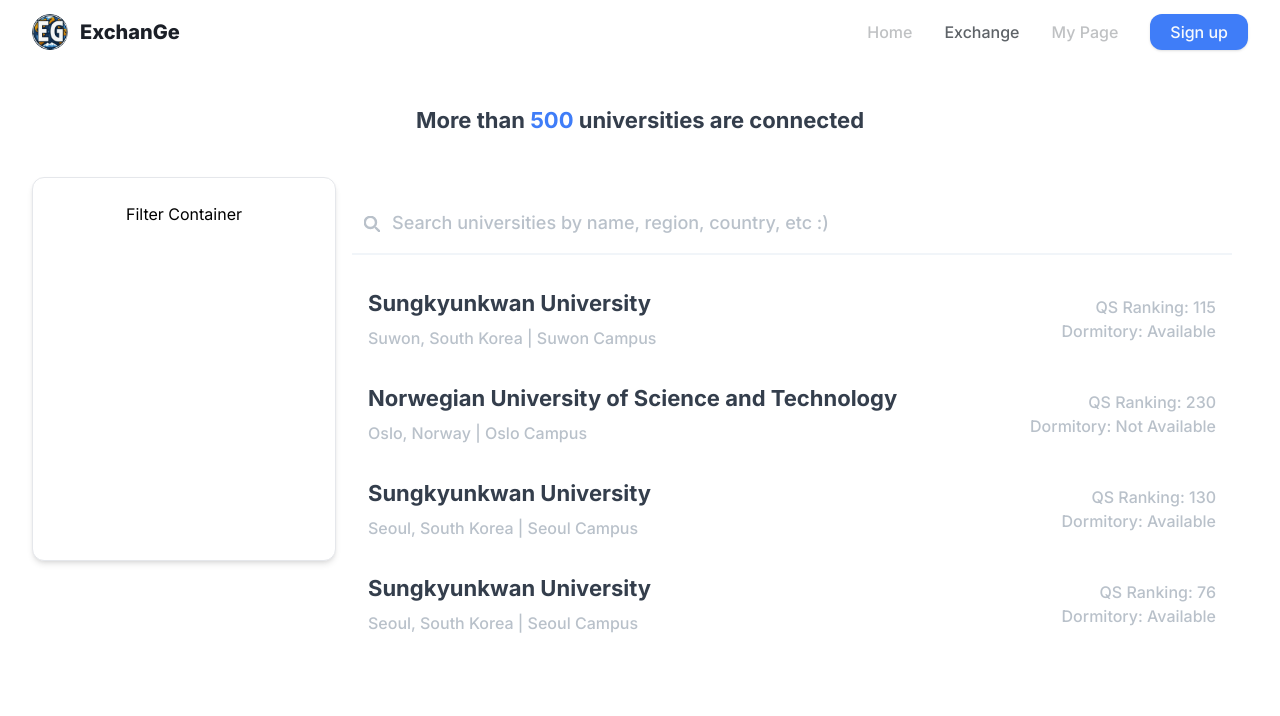
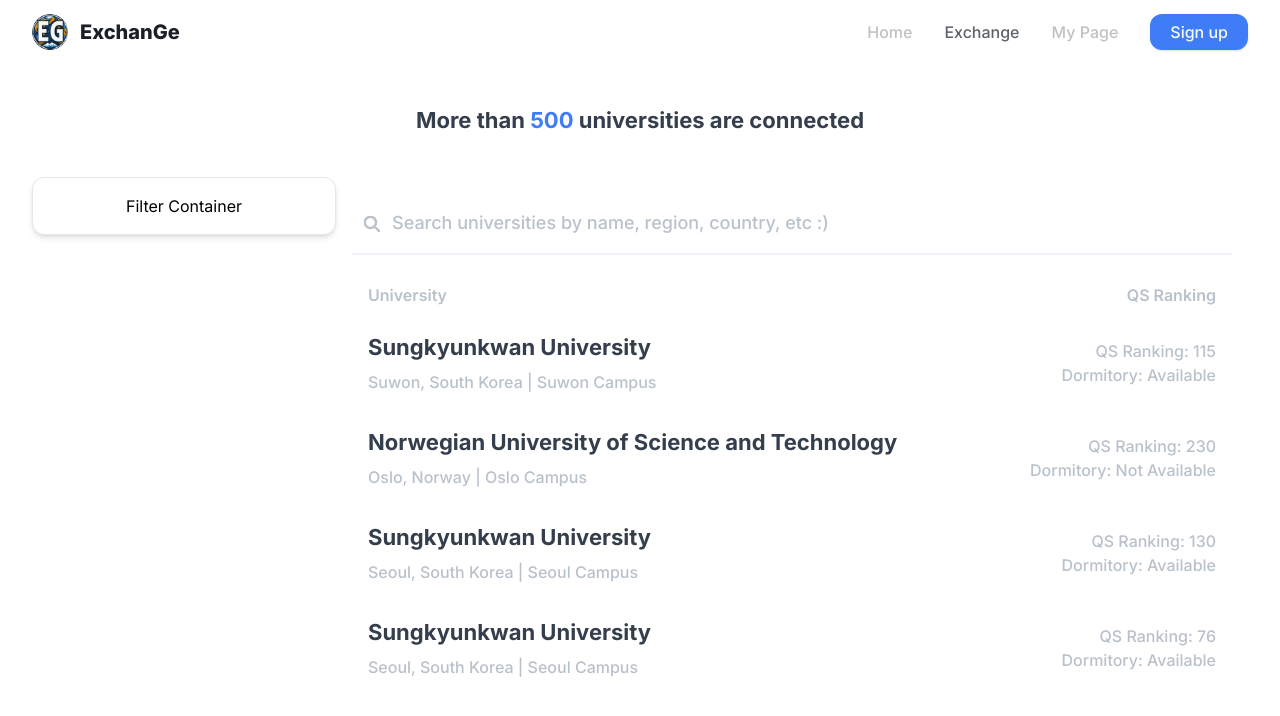
Before and after one commit to tientrinh21/exchangelicious, a Next.js app in the folder client/: page /exchange in a window 1280 px wide. Shown: the top 716 px of the page. Built offline with nearby package versions, Linux system fonts and the light colour scheme.

Commit message:
feat: sorting option added

```diff
--- a/client/app/exchange/page.tsx
+++ b/client/app/exchange/page.tsx
@@ -2,45 +2,60 @@
 "use client"
 
 import React, { useState } from 'react';
-import { SearchBar } from "@/components/search-bar"
+import { SearchBar } from "@/components/search-bar";
 import { UniCard } from "@/components/uni-card";
-import type { UniversityObject } from "@/types/university";
+import SortOption from "@/components/sort-option"; // 정렬 필터 컴포넌트 임포트
 import universities from "@/types/universityobject";
 
 export default function ExchangePage() {
     const [searchTerm, setSearchTerm] = useState('');
+    const [sortType, setSortType] = useState('');
 
     const handleSearchChange = (event) => {
         setSearchTerm(event.target.value);
     };
 
-    const filteredUniversities = universities.filter(university =>
+    const sortedUniversities = [...universities].filter(university =>
         university.name.toLowerCase().includes(searchTerm.toLowerCase()) ||
         university.region.toLowerCase().includes(searchTerm.toLowerCase())
-    );
+    ).sort((a, b) => {
+        switch(sortType) {
+            case 'name-asc':
+                return a.name.localeCompare(b.name);
+            case 'name-desc':
+                return b.name.localeCompare(a.name);
+            case 'ranking-asc':
+                return a.ranking - b.ranking;
+            case 'ranking-desc':
+                return b.ranking - a.ranking;
+            default:
+                return 0;
+        }
+    });
 
     return (
-        <div className="container mx-auto px-6 sm:px-8 max-w-screen-xl">
+        <div className="container mx-auto px-4 sm:px-8 max-w-screen-xl">
             <div className="text-center py-10">
               <h1 className="text-xl-plus font-bold text-secondary-foreground">
                 More than <span className="text-primary">500</span> universities are connected
               </h1>
             </div>
 
-          <div className="flex justify-between items-start">
-            <div className="w-1/4 h-96 p-6 bg-white rounded-lg border border-gray-200 shadow-md">
+            <div className="flex flex-col sm:flex-row justify-between items-start">
+                <div className="w-full sm:w-1/4 mb-4 sm:mb-0 p-4 bg-white rounded-lg border border-gray-200 shadow-md">
                     <div className="text-center">
                         Filter Container
                     </div>
                 </div>
 
-            <div className="w-3/4 p-4 flex flex-col">
+                <div className="w-full sm:w-3/4 p-4 flex flex-col">
                     <div className="w-full">
                       <SearchBar searchTerm={searchTerm} setSearchTerm={setSearchTerm} />
+                      <SortOption sortType={sortType} setSortType={setSortType} />
                     </div>
-              <div className="text-secondary-foreground search-content mt-4">
+                    <div className="text-secondary-foreground search-content mt-0">
                         {
-                  filteredUniversities.length > 0 ? filteredUniversities.map((university) => (
+                            sortedUniversities.length > 0 ? sortedUniversities.map((university) => (
                                 <UniCard key={university.code} university={university} />
                             )) : <p className="text-center text-lg font-semibold mt-20 text-secondary-foreground">No results found.</p>
                         }
--- /dev/null
+++ b/client/components/sort-option.js
@@ -0,0 +1,32 @@
+import React from 'react';
+
+const SortOptions = ({ sortType, setSortType }) => {
+  const toggleSort = (field) => {
+    const order = sortType === `${field}-asc` ? 'desc' : 'asc';
+    setSortType(`${field}-${order}`);
+  };
+
+  const getIcon = (field) => {
+    if (sortType.startsWith(field)) {
+      return sortType.endsWith('asc') ? '▲' : '▼';
+    }
+    return '';
+  };
+
+  return (
+    <div className="flex justify-between px-4 py-2 mt-5">
+      <button
+        className={`flex items-center font-semibold ${sortType.includes('name') ? 'text-primary' : 'text-muted'}`}
+        onClick={() => toggleSort('name')}>
+        University <span className="ml-1">{getIcon('name')}</span>
+      </button>
+      <button
+        className={`flex items-center font-semibold ${sortType.includes('ranking') ? 'text-primary' : 'text-muted'}`}
+        onClick={() => toggleSort('ranking')}>
+        QS Ranking <span className="ml-1">{getIcon('ranking')}</span>
+      </button>
+    </div>
+  );
+};
+
+export default SortOptions;
```
Lines whose indentation alone changed are shown as unchanged.
